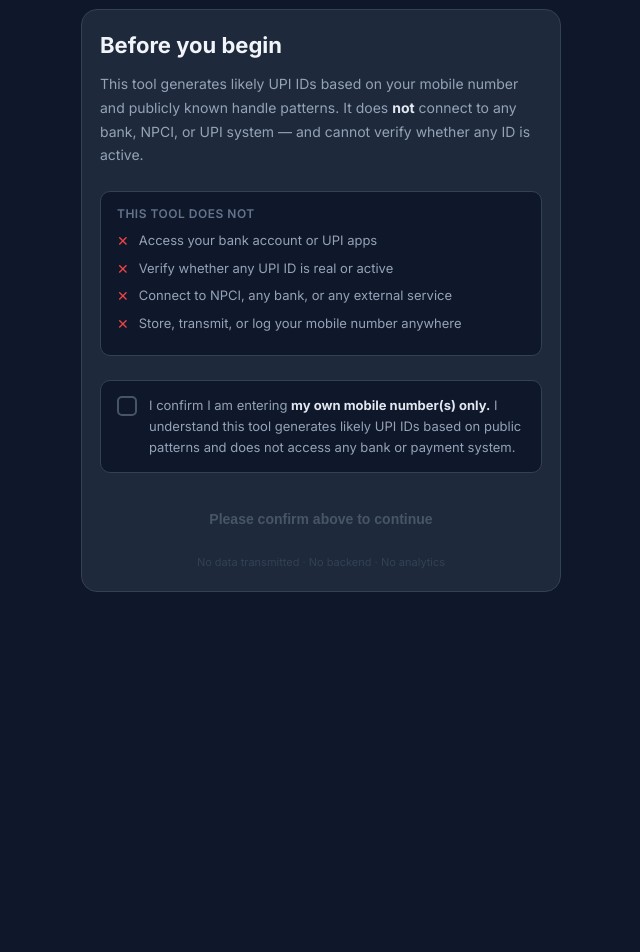
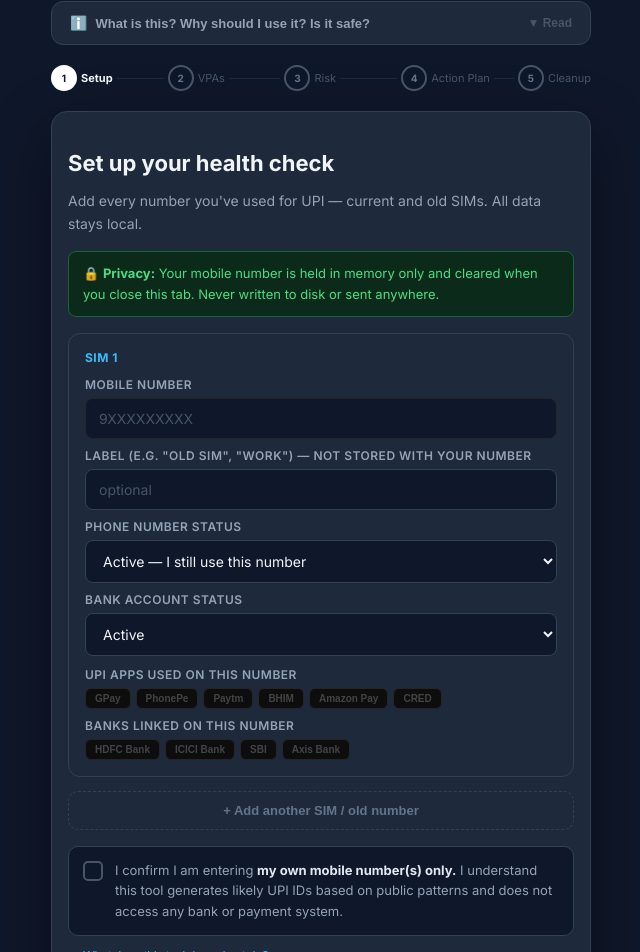
Before and after one commit to santoshvenu/upi-id-audit, a React (Create React App) app: page / in a window 1280 px wide. Shown: the part 79-1031 px from the top of the page, without its empty margins (319-959 px from the left). Before the commit the page ends 800 px from the top, so only its background shows below. Built offline with nearby package versions, Linux system fonts and the light colour scheme.

Commit message:
ux: ux: inline consent + expandable details

```diff
--- a/src/App.js
+++ b/src/App.js
@@ -586,6 +586,38 @@
   );
 }
 
+function ConsentDetail() {
+  const [open, setOpen] = useState(false);
+  return (
+    <div style={{ marginBottom:14 }}>
+      <button
+        onClick={() => setOpen(!open)}
+        style={{ background:"none", border:"none", cursor:"pointer", fontSize:12, color:"#38bdf8", padding:"4px 0", textDecoration:"underline", textUnderlineOffset:3 }}>
+        {open ? "▲ Hide details" : "▼ What does this tool do and not do?"}
+      </button>
+      {open && (
+        <div style={{ marginTop:8, background:"#0f172a", border:"1px solid #334155", borderRadius:10, padding:"13px 14px" }}>
+          <div style={{ fontSize:11, fontWeight:600, color:"#64748b", letterSpacing:0.5, textTransform:"uppercase", marginBottom:10 }}>This tool does NOT</div>
+          {[
+            "Access your bank account or UPI apps",
+            "Verify whether any UPI ID is real or active",
+            "Connect to NPCI, any bank, or any external service",
+            "Store, transmit, or log your mobile number anywhere",
+          ].map((item, i) => (
+            <div key={i} style={{ display:"flex", alignItems:"flex-start", gap:10, marginBottom:8 }}>
+              <span style={{ color:"#ef4444", fontSize:13, flexShrink:0 }}>✕</span>
+              <span style={{ fontSize:13, color:"#94a3b8", lineHeight:1.5 }}>{item}</span>
+            </div>
+          ))}
+          <div style={{ borderTop:"1px solid #1e293b", marginTop:10, paddingTop:10, fontSize:12, color:"#475569", lineHeight:1.6 }}>
+            UPI IDs are generated based on standard handle patterns — not by connecting to any bank or NPCI. Always verify via <strong style={{ color:"#94a3b8", fontFamily:"monospace" }}>*99#</strong> before taking action.
+          </div>
+        </div>
+      )}
+    </div>
+  );
+}
+
 // ─────────────────────────────────────────────
 // STEP 0 — SETUP
 // ─────────────────────────────────────────────
@@ -599,10 +631,11 @@
 
 function Step0Setup({ onNext, initialSims }) {
   const [sims, setSims] = useState(initialSims && initialSims.length ? initialSims : [blankSIM()]);
+  const [consented, setConsented] = useState(false);
 
   const updateSIM = (i, val) => setSims(sims.map((s,j) => j===i ? val : s));
 
-  const valid = sims.every(s =>
+  const valid = consented && sims.every(s =>
     isValidMobile(s.mobile) && (s.selectedApps.length + s.selectedBanks.length) > 0
   );
 
@@ -612,7 +645,6 @@
       <p style={{ color:"#94a3b8", fontSize:14, marginBottom:16, lineHeight:1.6 }}>
         Add every number you've used for UPI — current and old SIMs. All data stays local.
       </p>
-      {/* Security notice */}
       <div style={{ background:"#0c2a1a", border:"1px solid #166534", borderRadius:8, padding:"11px 14px", marginBottom:16, fontSize:13, color:"#4ade80", lineHeight:1.6 }}>
         🔒 <strong>Privacy:</strong> Your mobile number is held in memory only and cleared when you close this tab. Never written to disk or sent anywhere.
       </div>
@@ -625,9 +657,25 @@
         />
       ))}
 
-      <button onClick={()=>setSims([...sims,blankSIM()])} style={{ width:"100%", padding:"11px", borderRadius:10, fontSize:13, fontWeight:600, border:"1.5px dashed #334155", background:"transparent", color:"#64748b", cursor:"pointer", marginBottom:14 }}>
+      <button onClick={()=>setSims([...sims,blankSIM()])} style={{ width:"100%", padding:"11px", borderRadius:10, fontSize:13, fontWeight:600, border:"1.5px dashed #334155", background:"transparent", color:"#64748b", cursor:"pointer", marginBottom:16 }}>
         + Add another SIM / old number
       </button>
+
+      {/* Consent checkbox — at point of action, not at the door */}
+      <label style={{ display:"flex", alignItems:"flex-start", gap:12, cursor:"pointer", marginBottom:8, padding:"13px 14px", background: consented ? "#0c2a1a" : "#0f172a", border:`1px solid ${consented ? "#166534" : "#334155"}`, borderRadius:10, transition:"all 0.2s" }}>
+        <div
+          onClick={() => setConsented(!consented)}
+          style={{ width:20, height:20, borderRadius:5, border:`2px solid ${consented ? "#22c55e" : "#475569"}`, background: consented ? "#22c55e" : "transparent", display:"flex", alignItems:"center", justifyContent:"center", flexShrink:0, marginTop:1, cursor:"pointer", transition:"all 0.2s" }}>
+          {consented && <span style={{ color:"#fff", fontSize:12, fontWeight:700 }}>✓</span>}
+        </div>
+        <span style={{ fontSize:13, color: consented ? "#4ade80" : "#94a3b8", lineHeight:1.6, transition:"color 0.2s" }}>
+          I confirm I am entering <strong style={{ color: consented ? "#86efac" : "#e2e8f0" }}>my own mobile number(s) only.</strong> I understand this tool generates likely UPI IDs based on public patterns and does not access any bank or payment system.
+        </span>
+      </label>
+
+      {/* Expandable detail — available but not in your face */}
+      <ConsentDetail />
+
       <button onClick={()=>valid&&onNext(sims)} disabled={!valid} style={{ ...bp, background:valid?"#0ea5e9":"#1e293b", color:valid?"#fff":"#475569", cursor:valid?"pointer":"not-allowed" }}>
         Generate UPI ID List →
       </button>
@@ -1116,85 +1164,6 @@
   );
 }
 
-// ─────────────────────────────────────────────
-// CONSENT GATE
-// Shown once per session before the tool loads.
-// Persists acceptance to sessionStorage — won't
-// re-appear on refresh within the same session.
-// ─────────────────────────────────────────────
-
-function ConsentGate({ onAccept }) {
-  const [checked, setChecked] = useState(false);
-
-  return (
-    <div style={{ minHeight:"100vh", background:"#0f172a", fontFamily:"'Inter','Segoe UI',sans-serif", padding:"16px 12px" }}>
-      <style>{`
-        @import url('https://fonts.googleapis.com/css2?family=Inter:wght@300;400;500;600;700&display=swap');
-        html,body,#root{margin:0;padding:0;width:100%}
-        *{box-sizing:border-box}
-        body{background:#0f172a;overflow-x:hidden}
-      `}</style>
-      <div style={{ width:"100%", maxWidth:480, margin:"0 auto" }}>
-
-        {/* Logo */}
-        <div style={{ display:"flex", alignItems:"center", gap:12, marginBottom:32 }}>
-          <div style={{ width:40, height:40, borderRadius:10, background:"linear-gradient(135deg,#0ea5e9,#0369a1)", display:"flex", alignItems:"center", justifyContent:"center", fontSize:20, fontWeight:700, color:"#fff" }}>₹</div>
-          <div>
-            <div style={{ fontSize:18, fontWeight:700, color:"#f1f5f9", letterSpacing:-0.3 }}>UPI ID Health Check</div>
-            <div style={{ fontSize:11, color:"#475569", marginTop:1 }}>Find · Risk-Score · Clean Up</div>
-          </div>
-        </div>
-
-        <div className="consent-card" style={{ background:"#1e293b", border:"1px solid #334155", borderRadius:16, padding:"22px 18px" }}>
-
-          <div style={{ fontSize:22, fontWeight:700, color:"#f1f5f9", marginBottom:8 }}>Before you begin</div>
-          <p style={{ fontSize:14, color:"#94a3b8", lineHeight:1.7, marginBottom:24 }}>
-            This tool generates likely UPI IDs based on your mobile number and publicly known handle patterns. It does <strong style={{ color:"#e2e8f0" }}>not</strong> connect to any bank, NPCI, or UPI system — and cannot verify whether any ID is active.
-          </p>
-
-          {/* What this tool does NOT do */}
-          <div style={{ background:"#0f172a", border:"1px solid #334155", borderRadius:10, padding:"14px 16px", marginBottom:24 }}>
-            <div style={{ fontSize:12, fontWeight:600, color:"#64748b", letterSpacing:0.5, textTransform:"uppercase", marginBottom:10 }}>This tool does NOT</div>
-            {[
-              "Access your bank account or UPI apps",
-              "Verify whether any UPI ID is real or active",
-              "Connect to NPCI, any bank, or any external service",
-              "Store, transmit, or log your mobile number anywhere",
-            ].map((item, i) => (
-              <div key={i} style={{ display:"flex", alignItems:"flex-start", gap:10, marginBottom:8 }}>
-                <span style={{ color:"#ef4444", fontSize:14, flexShrink:0, marginTop:1 }}>✕</span>
-                <span style={{ fontSize:13, color:"#94a3b8", lineHeight:1.5 }}>{item}</span>
-              </div>
-            ))}
-          </div>
-
-          {/* Consent checkbox */}
-          <label style={{ display:"flex", alignItems:"flex-start", gap:12, cursor:"pointer", marginBottom:24, padding:"14px 16px", background: checked ? "#0c2a1a" : "#0f172a", border:`1px solid ${checked ? "#166534" : "#334155"}`, borderRadius:10, transition:"all 0.2s" }}>
-            <div
-              onClick={() => setChecked(!checked)}
-              style={{ width:20, height:20, borderRadius:5, border:`2px solid ${checked ? "#22c55e" : "#475569"}`, background: checked ? "#22c55e" : "transparent", display:"flex", alignItems:"center", justifyContent:"center", flexShrink:0, marginTop:1, cursor:"pointer", transition:"all 0.2s" }}>
-              {checked && <span style={{ color:"#fff", fontSize:12, fontWeight:700 }}>✓</span>}
-            </div>
-            <span style={{ fontSize:13, color: checked ? "#4ade80" : "#94a3b8", lineHeight:1.6, transition:"color 0.2s" }}>
-              I confirm I am entering <strong style={{ color: checked ? "#86efac" : "#e2e8f0" }}>my own mobile number(s) only.</strong> I understand this tool generates likely UPI IDs based on public patterns and does not access any bank or payment system.
-            </span>
-          </label>
-
-          <button
-            onClick={() => checked && onAccept()}
-            disabled={!checked}
-            style={{ width:"100%", padding:"14px", borderRadius:10, fontSize:14, fontWeight:700, border:"none", cursor: checked ? "pointer" : "not-allowed", background: checked ? "#0ea5e9" : "#1e293b", color: checked ? "#fff" : "#475569", transition:"all 0.2s" }}>
-            {checked ? "I understand — start my UPI ID health check →" : "Please confirm above to continue"}
-          </button>
-
-          <div style={{ textAlign:"center", marginTop:14, fontSize:11, color:"#334155" }}>
-            No data transmitted · No backend · No analytics
-          </div>
-        </div>
-      </div>
-    </div>
-  );
-}
 
 // ─────────────────────────────────────────────
 // MAIN APP
@@ -1207,22 +1176,9 @@
   const [showBanner, setShowBanner] = useState(false);
   const [mobilesPresent, setMobilesPresent] = useState(false);
 
-  // Consent gate — persists for the session, not across tabs/closes
-  const [consented, setConsented] = useState(() => {
-    try { return sessionStorage.getItem("upi_consent") === "1"; } catch(_) { return false; }
-  });
-
-  const handleConsent = () => {
-    try { sessionStorage.setItem("upi_consent", "1"); } catch(_) {}
-    setConsented(true);
-  };
-
-  // On mount: URL config first (PII-free), then localStorage + sessionStorage merge
-  // NOTE: hooks must all be declared before any early return — Rules of Hooks
+  // On mount: URL config first, then localStorage + sessionStorage merge
   useEffect(() => {
-    if (!consented) return; // don't restore session until consent given
     localStorage.removeItem("upi_audit_v3");
-
     const fromURL = decodeConfigFromURL();
     if (fromURL) {
       const restoredSims = fromURL.map(cfg => ({ ...blankSIM(), ...cfg, mobile: "" }));
@@ -1232,7 +1188,6 @@
       setShowBanner(true);
       return;
     }
-
     const meta = loadMetaLocalStorage();
     if (meta) {
       const merged = mergeRestoredSession(meta);
@@ -1243,7 +1198,7 @@
       setMobilesPresent(hasMobiles);
       setShowBanner(true);
     }
-  }, [consented]);
+  }, []);
 
   // Auto-save on state change
   useEffect(() => {
@@ -1271,9 +1226,6 @@
     clearAllStorage();
     setSims(null); setStep(0); setDone([]); setShowBanner(false);
   };
-
-  // All hooks declared above — safe to conditionally return now
-  if (!consented) return <ConsentGate onAccept={handleConsent} />;
 
   return (
     <div style={{ minHeight:"100vh", background:"#0f172a", fontFamily:"'Inter','Segoe UI',sans-serif", padding:"16px 12px" }}>
```
